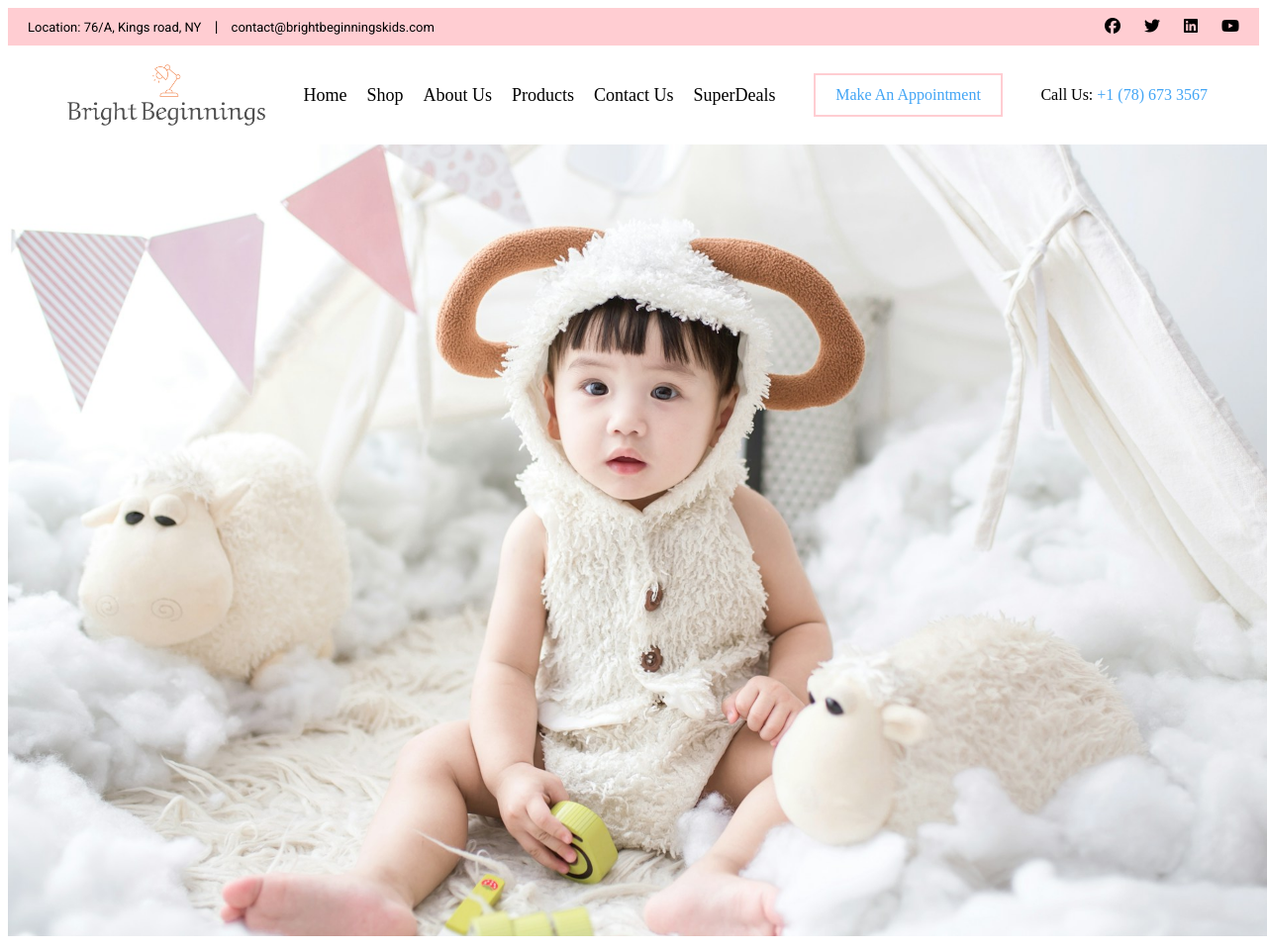
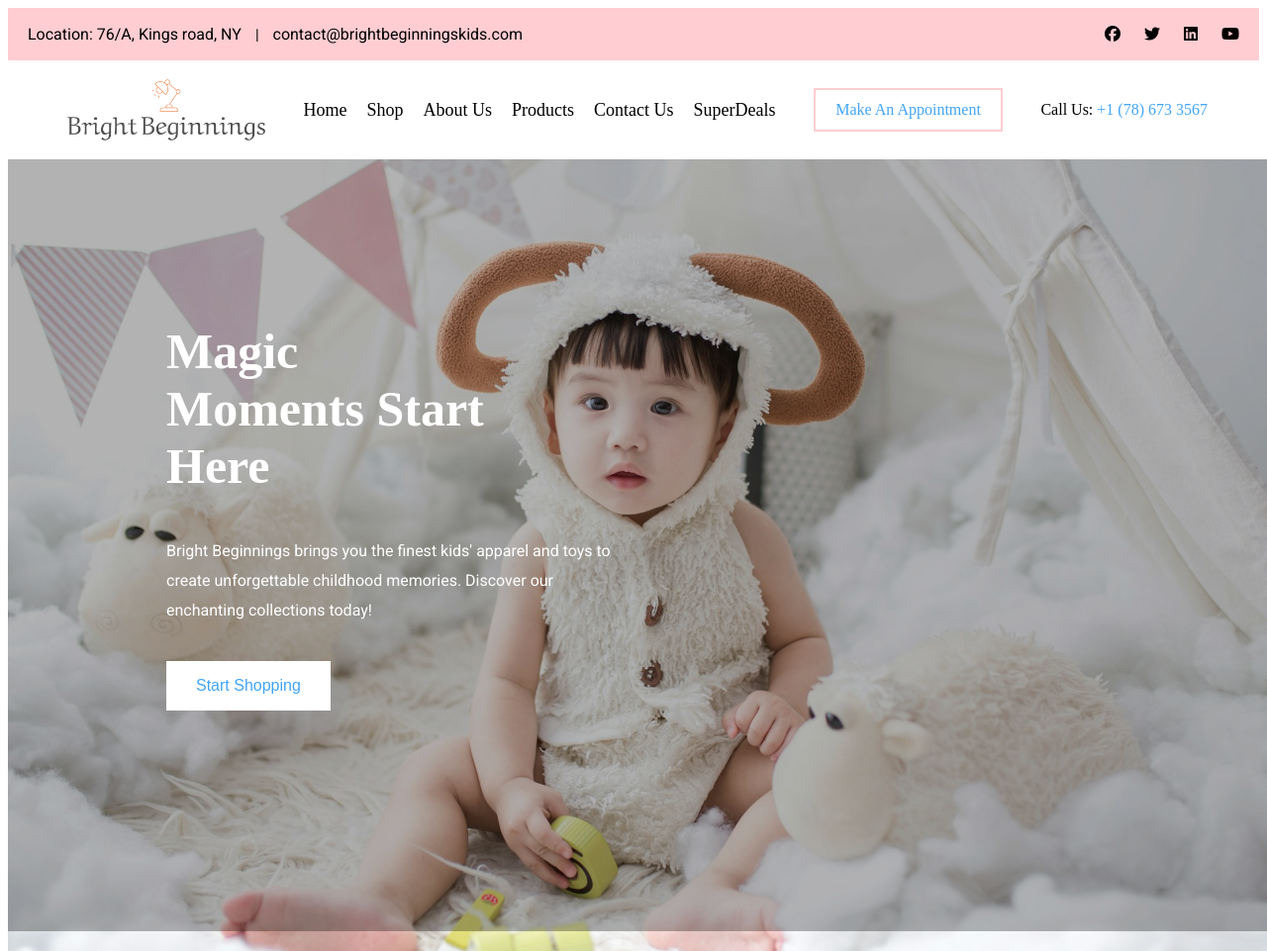
Before and after one commit to AJ-Appiah/Bright-Beginnings, a plain HTML site: page index.html in a window 1280 px wide. Shown: the top 961 px of the page at 99% size. Drawn offline with Linux system fonts and the light colour scheme; a web font is replaced by a local one.

Commit message:
hero and about update

```diff
--- a/css/style.css
+++ b/css/style.css
@@ -16,24 +16,27 @@
   align-items: center;
   justify-content: space-between;
   background-color: #FFCDD2;
-  padding: 10px 20px;
+  padding: 17px 20px;
   row-gap: 20px;
+  margin-top: 0px;
 
-  /* margin-bottom: 200px; */
 }
 
 #header-words {
-  font-size: 13px;
+  font-size: 16px;
   font-family: "Roboto", sans-serif;
   font-weight: normal;
 }
+
 #header-first {
   margin-right: 10px;
 }
-#hearder-bar{
+
+#hearder-bar {
   margin-right: 10px;
   font-size: 15px;
 }
+
 .fa-brands {
   /* display: flex; */
   padding-left: 20px;
@@ -63,11 +66,12 @@ nav {
   text-transform: capitalize;
 }
 
-#nav-links a{
+#nav-links a {
   text-decoration: none;
   color: black;
 }
-#nav-links a:hover{
+
+#nav-links a:hover {
   color: #42A5F5;
 }
 
@@ -78,28 +82,86 @@ nav {
   border: 2px solid #FFCDD2;
   padding: 11px 20px;
 }
-.appointment-button:hover{
+
+.appointment-button:hover {
   background-color: #FFCDD2;
 }
+
 #phone-text {
   text-decoration: none;
 }
+
 #call-us {
   color: black;
 }
+
 #number {
   color: #42A5F5;
 }
 
 #hero {
-
-}
-#hero-img{
-  background-image:url(../assets/img/hero\ 5.jpg);
+  background-image: url(../assets/img/hero\ 5.jpg);
   width: 100vw;
   height: 100vh;
   background-repeat: no-repeat;
   background-size: cover;
   background-position: center;
   background-attachment: fixed;
+  margin-bottom: 150px;
 }
+
+#hero-overlay {
+  display: flex;
+  flex-direction: column;
+  justify-content: center;
+  text-align: left;
+  width: 100%;
+  height: 80%;
+  background-color: rgba(0, 0, 0, 0.3);
+  color: white;
+  padding: 20px 0px 120px 10px;
+}
+
+#hero-container {
+margin-left: 150px;
+}
+
+#hero1 {
+  font-family: "Baskervville", serif;
+  font-weight: 600;
+  font-style: normal;
+  font-size: 50px;
+  /* padding: 0 0 10px; */
+  width: 30%;
+  text-align: left;
+
+}
+
+#hero2 {
+  font-size: 16px;
+  font-family: "Roboto", sans-serif;
+  font-weight: normal;
+  padding: 0 0 20px;
+  width: 40%;
+  text-align: left;
+  line-height: 30px;
+}
+
+.start-shopping {
+  background-color:white;
+  color: #42A5F5;
+  border: 200px;
+  padding: 5px 30px;
+  text-transform: capitailize;
+  /* border-radius: 5px; */
+  font-size: 16px;
+  text-decoration: none;
+  line-height: 40px;
+}
+.start-shopping:hover{
+  background-color: #FFCDD2;
+}
+
+#why-bright-beginnings {
+
+}
--- a/index.html
+++ b/index.html
@@ -15,7 +15,7 @@
 </head>
 
 <body>
-    <section >
+    <section>
         <header id="headerline">
             <div id="header-words">
                 <span id="header-first">Location: 76/A, Kings road, NY</span>
@@ -30,7 +30,7 @@
             </div>
         </header>
     </section>
-    <nav >
+    <nav>
         <img id="business-logo" src="./assets/logo/logo-no-background new.png" alt="logo">
         <div id="nav-links">
             <a href=""><span>Home</span></a>
@@ -41,11 +41,46 @@
             <a href=""><span>SuperDeals</span></a>
         </div>
         <a href="" class="appointment-button">Make An Appointment</a>
-        <a href="" id="phone-text"><p id="call-us">Call Us: <span id="number">+1 (78) 673 3567</span></p></a>
+        <a href="" id="phone-text">
+            <p id="call-us">Call Us: <span id="number">+1 (78) 673 3567</span></p>
+        </a>
     </nav>
     <section id="hero">
-        <div id="hero-img"></div>
-
+        <div id="hero-overlay">
+            <!-- <div id="hero-img"></div> -->
+            <div id="hero-container">
+                <h1 id="hero1">Magic Moments Start Here</h1>
+                <p id="hero2">Bright Beginnings brings you the finest kids' apparel and toys to create unforgettable
+                    childhood
+                    memories. Discover our enchanting collections today!</p>
+                <a href="" id="hero-button"><button class="start-shopping">Start Shopping</button></a>
+            </div>
+        </div>
+    </section>
+    <section id="why-bright-beginnings">
+        <div>
+            <div>
+                <img src="./assets/img/about img.jpg" alt="image for about">
+            </div>
+            <div>
+                <img src="./assets/img/sticker.jpg" alt="sticker">
+                <span>11</span>
+                <p>Years of experience</p>
+            </div>
+            <div>
+                <h2>Why Bright Beginnings Stands Out</h2>
+                <h3>A Commitment to Quality, Creativity, and Unforgettable Childhoods</h3>
+            </div>
+            <p>At Bright Beginnings, we're dedicated to curating the finest kids' fashion and toys. Our selections are
+                crafted with care to inspire creativity, foster joy, and create unforgettable childhood memories. From
+                stylish clothing that sparks imagination to playful toys that encourage learning, each item at Bright
+                Beginnings is chosen to enhance your child's world. Experience the magic of childhood with Bright
+                Beginnings—where quality meets imagination.</p>
+            <div>
+                <span>Akosua Fremah Owusu <p>CEO of Bright Beginnings</p></span>
+                <img src="./assets/img/signature.png.webp" alt="CEO signature">
+            </div>
+        </div>
     </section>
 
 </body>
```
Also changed, not shown: assets/img/about img.jpg (added), assets/img/signature.png.webp (added), assets/img/sticker.jpg (added).
